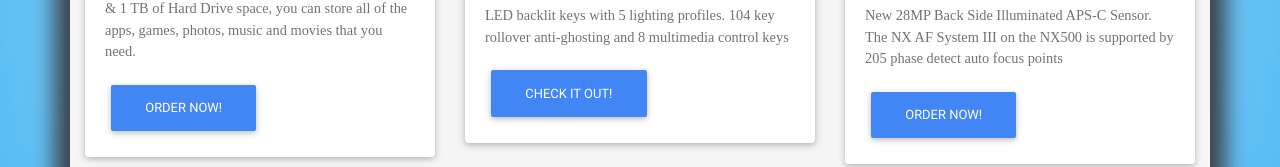
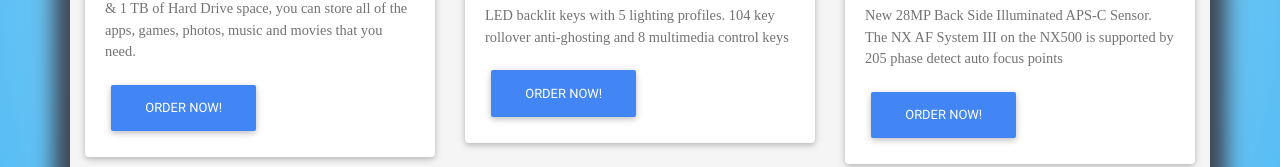
Before and after one commit to DylanBarber/ecomPage, a plain HTML site: page products.html in a window 1280 px wide. Shown: the part 426-593 px from the top of the page. Drawn offline with Linux system fonts and the light colour scheme; a web font is replaced by a local one.

Commit message:
Fixed message on product buttons. DONE NOW

```diff
--- a/products.html
+++ b/products.html
@@ -140,7 +140,7 @@
                             <!-- Description -->
                             <p class='card-text'>LED backlit keys with 5 lighting profiles. 104 key rollover anti-ghosting and 8 multimedia control keys</p>
                             <!-- Button -->
-                            <a href="#" class="btn btn-primary">Check it out!</a>
+                            <a href="#" class="btn btn-primary">Order Now!</a>
 
                         </div>
 
@@ -314,7 +314,7 @@
                             <!-- Description -->
                             <p class='card-text'>Vic Tsing gaming keyboard panel adopts all metal materials, shockproof and wear-resistant. The skin-like rubber oil coating on it adds a delicate feeling.</p>
                             <!-- Button -->
-                            <a href="#" class="btn btn-primary">Check it out!</a>
+                            <a href="#" class="btn btn-primary">Order Now!</a>
 
                         </div>
 
```
